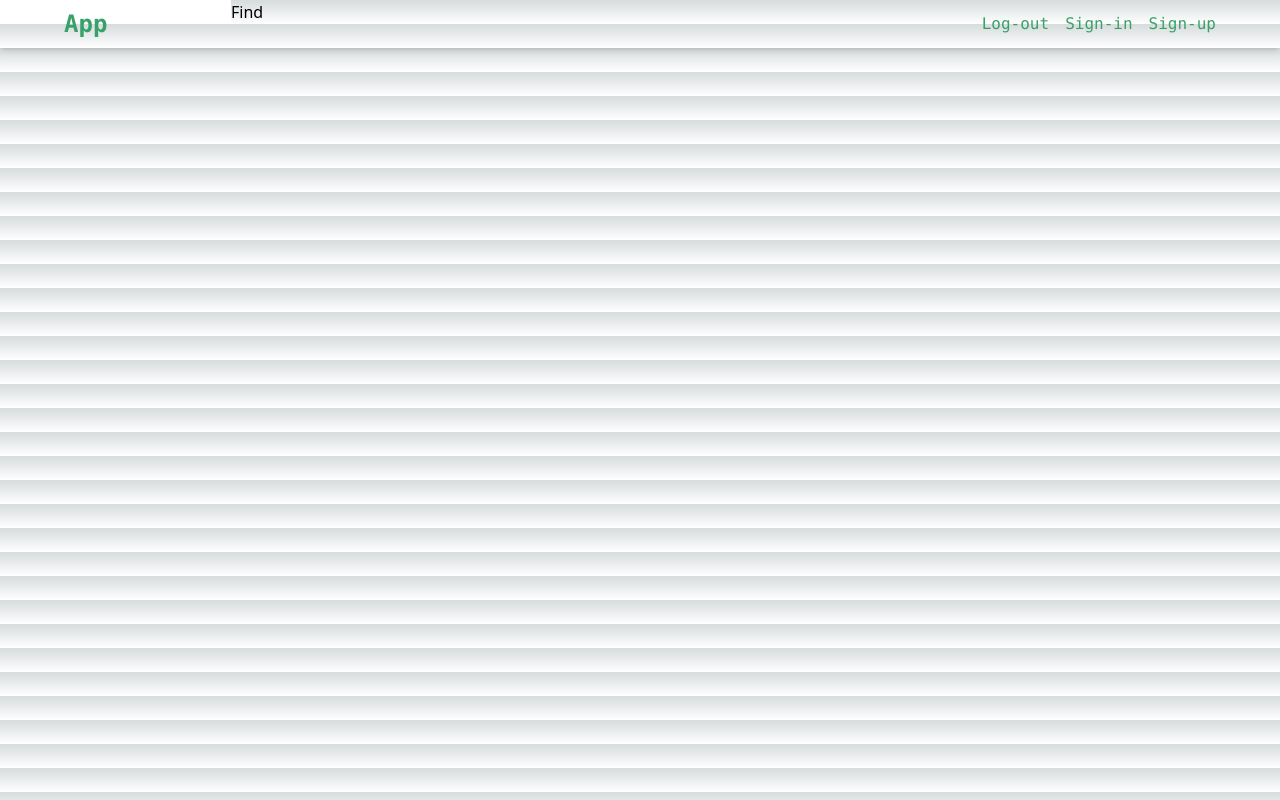
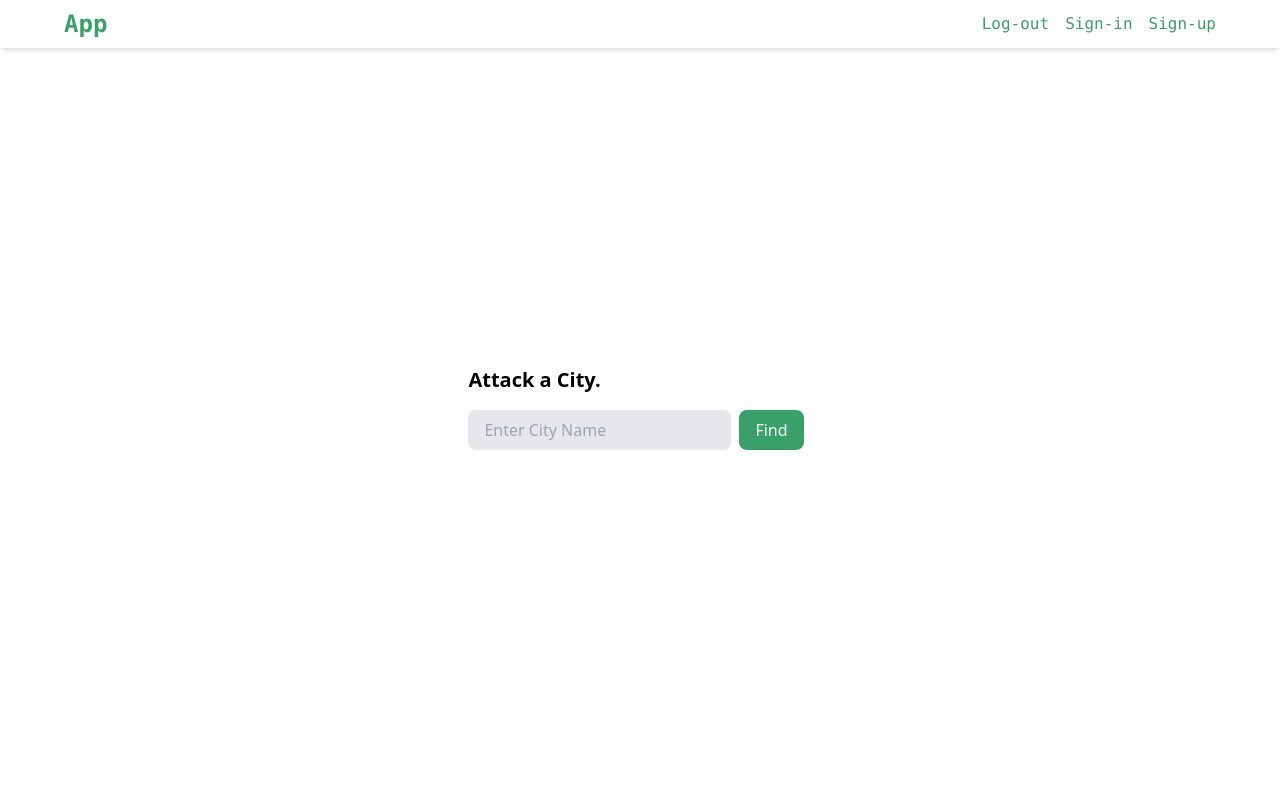
Before and after one commit to Shaheer-Ahmd/militaryportal, a Next.js app in the folder frontend/military/: page /attack in a window 1280 px wide. Built offline with nearby package versions, Linux system fonts and the light colour scheme.

Commit message:
Attack Page Done, except routing & DB Query

```diff
--- a/frontend/military/pages/attack/index.js
+++ b/frontend/military/pages/attack/index.js
@@ -13,6 +13,7 @@ function attackPage () {
     const [city, setCity] = useState("")
     const [lat, setLat] = useState(0)
     const [long, setLong] = useState(0)
+    const [invalid, setInvalid] = useState(false)
 
     const changeHandler = (e) => {
         setCity(e.target.value)
@@ -23,18 +24,29 @@ function attackPage () {
         const res = await fetch(`https://geocode.maps.co/search?q=${city}&api_key=65d8820377ee7965505431fjt1e9e47`);
         const response = await res.json();
 
-        setLat(response[0].lat)
-        setLong(response[0].lon)
+        if(response.length > 0){
+            setInvalid(false)
+            setLat(response[0].lat)
+            setLong(response[0].lon)
+        }
+        else(
+            setInvalid(true)
+        )
 
     }
 
 
     if (lat === 0 && long ===0){
         return (
-            <>
-                <input type="text" onChange={(e) => {changeHandler(e)}} />
-                <button className='btn' onClick={latFinder}>Find</button>
-            </>
+            <main className='flex flex-col min-h-screen bg-white items-center justify-center'>
+                <div>
+                    <h1 className='font-bold text-xl my-4 '>Attack a City.</h1>
+                    <input type="text" placeholder='Enter City Name' className='bg-gray-200 px-4 py-2 rounded-lg' onChange={(e) => {changeHandler(e)}} />
+                    <button className='px-4 mx-2 py-2 bg-primary-first text-white rounded-lg' onClick={latFinder}>Find</button>
+                    {invalid ? <p className='text-red-400 my-2'> *City Not Found. Please check spellings. </p> : <p></p>}
+                </div>
+
+            </main>
         )
     } else
     {
--- a/frontend/military/pages/attack/options.js
+++ b/frontend/military/pages/attack/options.js
@@ -17,9 +17,12 @@ function Options({props}){
 
 
     return (
-        <h1>
-            {props.latitude}
-        </h1>
+        <main className='flex flex-col min-h-screen bg-white items-center justify-center'>
+                <div>
+                    <h1> Latitude: {props.latitude} </h1>
+                    <h1> Longitude: {props.longitude} </h1>
+                </div>
+        </main>
     )
 }
 
```
